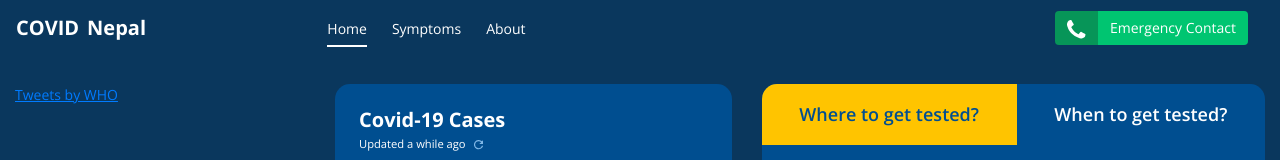
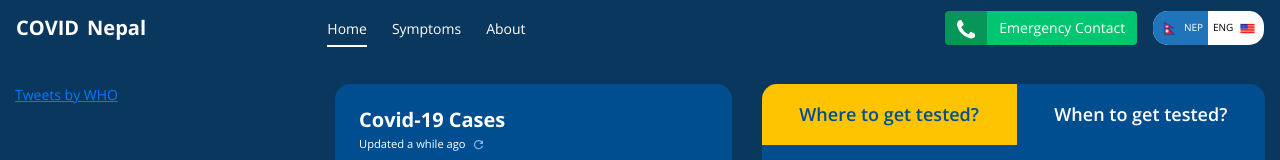
Before and after one commit to Fusemachines/covid-nepal-web, a React (Create React App) app: page / in a window 1280 px wide. Shown: the top 160 px of the page. Built offline with nearby package versions, Linux system fonts and the light colour scheme; no server answers.

Commit message:
COVID-31 google translate uncommented

```diff
--- a/public/index.html
+++ b/public/index.html
@@ -31,12 +31,13 @@
 
 
     <script type="text/javascript">
-    function googleTranslateElementInit() {
-      new google.translate.TranslateElement({pageLanguage: 'en'}, 'google_translate_element');
-    }
+      function googleTranslateElementInit() {
+        new google.translate.TranslateElement({pageLanguage: 'en'}, 'google_translate_element');
+      }
     </script>
 
-    <!-- <script type="text/javascript" src="//translate.google.com/translate_a/element.js?cb=googleTranslateElementInit"></script> -->
+    <script type="text/javascript" src="//translate.google.com/translate_a/element.js?cb=googleTranslateElementInit"></script>
+
     <div id="root"></div>
 
     <div id="google_translate_element"></div>
--- a/src/components/Navbar/Navbar.tsx
+++ b/src/components/Navbar/Navbar.tsx
@@ -19,14 +19,14 @@ const Navbar: FC<INavbarProps> = props => {
   const location = useLocation();
   const history = useHistory();
   const currentPath = location.pathname;
-  const [language, setLanguage] = useState('en');
+  const [language, setLanguage] = useState(location.search.includes('en') ? 'en' : 'ne');
   const interLang = i18n();
   const { navBar } = interLang;
 
   const setLanguagePath = (lang: string) => {
     setLanguage(lang);
     history.push(location.pathname + `?lang=${lang}`);
-    // setCookie('googtrans', `/en/${lang}`);
+    setCookie('googtrans', `/en/${lang}`);
 
     try {
       const googleTeCombo: any = document.getElementsByClassName('goog-te-combo')[0];
@@ -46,14 +46,14 @@ const Navbar: FC<INavbarProps> = props => {
         </Link>
 
         {/* language */}
-        {/* <div className="lang mobile-flag">
+        <div className="lang mobile-flag">
           <label htmlFor="np-lang" className={language === 'ne' ? 'active' : ''}>
             <input
               type="radio"
               id="np-lang"
               onClick={() => setLanguagePath('ne')}
-              name="language"
-              value="np"
+              name="lang-mobile"
+              value="ne"
               checked={language === 'ne'}
             />
             <img src="/images/nepal.png" className="mx-1" /> {navBar.NEP}
@@ -64,13 +64,13 @@ const Navbar: FC<INavbarProps> = props => {
               type="radio"
               id="en-lang"
               onClick={() => setLanguagePath('en')}
-              name="language"
+              name="lang-mobile"
               value="en"
               checked={language === 'en'}
             />
             {navBar.ENG} <img src="/images/english.png" className="mx-1" />
           </label>
-        </div> */}
+        </div>
 
         <Navigation.Toggle aria-controls="responsive-navbar-nav" />
 
@@ -86,12 +86,12 @@ const Navbar: FC<INavbarProps> = props => {
             <EmergencyButton text={navBar.EmergencyContact} handleClick={toggleSidebar} />
 
             {/* language */}
-            {/* <div className="lang menu-flag">
+            <div className="lang menu-flag">
               <label htmlFor="np-lang" className={language === 'ne' ? 'active' : ''}>
                 <input
                   type="radio"
                   id="np-lang"
-                  onClick={() => setLanguage('ne')}
+                  onClick={() => setLanguagePath('ne')}
                   name="language"
                   value="ne"
                   checked={language === 'ne'}
@@ -103,14 +103,14 @@ const Navbar: FC<INavbarProps> = props => {
                 <input
                   type="radio"
                   id="en-lang"
-                  onClick={() => setLanguage('en')}
+                  onClick={() => setLanguagePath('en')}
                   name="language"
                   value="en"
                   checked={language === 'en'}
                 />
                 {navBar.ENG} <img src="/images/english.png" className="mx-1" />
               </label>
-            </div> */}
+            </div>
           </Nav>
         </Navigation.Collapse>
       </Navigation>
```
